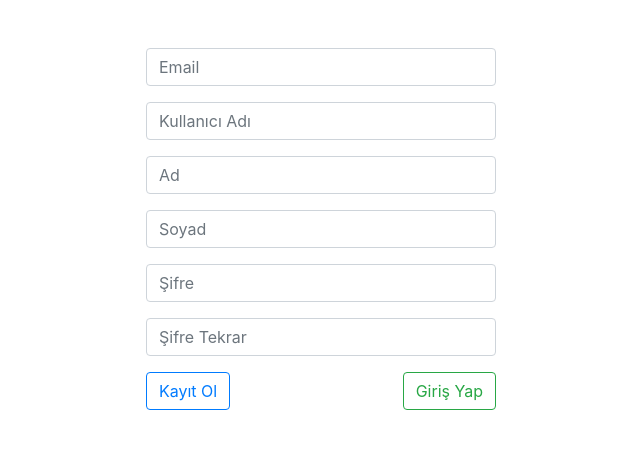
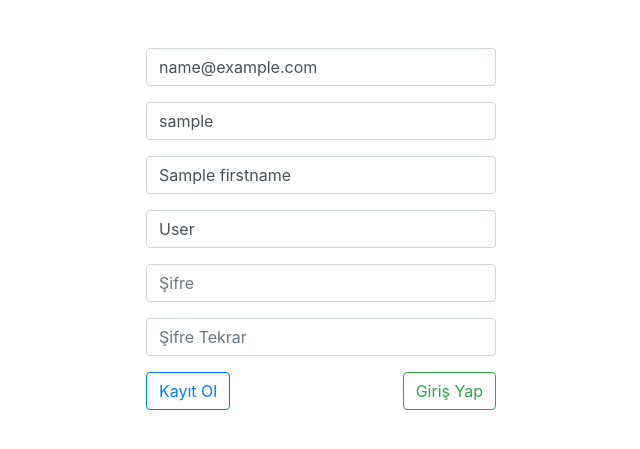
Before and after one commit to karakayaahmet/Marble-Classification, a Django app: template marbleproject/templates/hesap/kayit.html in a window 1280 px wide. Shown: the top 449 px of the page, without its empty margins (319-959 px from the left). Run offline with Django 4.2, Linux system fonts and the light colour scheme; the template is opened without the code that fills it: most values are stand-ins (such as "Sample title", 1, 10 or a date in 2020); some libraries are stand-ins or nearby versions.

Commit message:
kayıt ol işlemi tamamlandı.

```diff
--- a/marbleproject/templates/hesap/kayit.html
+++ b/marbleproject/templates/hesap/kayit.html
@@ -20,19 +20,19 @@
                 <form>
                   {% csrf_token %}
                     <div class="form-group">
-                      <input type="email" class="form-control" placeholder="Email" name="email">
+                      <input type="email" class="form-control" placeholder="Email" name="email" value="{{ email }}">
                     </div>
 
                     <div class="form-group">
-                      <input type="text" class="form-control" placeholder="Kullanıcı Adı" name="username">
+                      <input type="text" class="form-control" placeholder="Kullanıcı Adı" name="username" value="{{ username }}">
                     </div>
 
                     <div class="form-group">
-                      <input type="text" class="form-control" placeholder="Ad" name="firstname">
+                      <input type="text" class="form-control" placeholder="Ad" name="firstname" value="{{ firstname }}">
                     </div>
 
                     <div class="form-group">
-                      <input type="text" class="form-control" placeholder="Soyad" name="lastname">
+                      <input type="text" class="form-control" placeholder="Soyad" name="lastname" value="{{ lastname }}">
                     </div>
 
                     <div class="form-group">
```
Also changed, not shown: marbleproject/hesap/views.py (+26 -1 lines).
